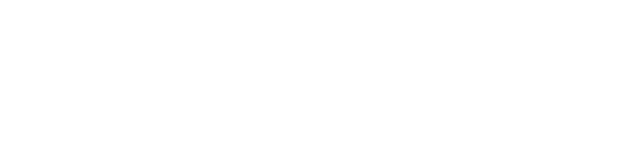
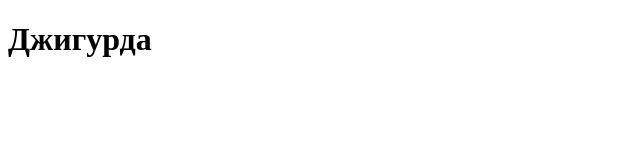
Before and after one commit to Rad1on/twelfth-round, a plain HTML site: page index.html in a window 1280 px wide. Shown: the whole page, without its empty margins (0-640 px from the left). Drawn offline with Linux system fonts and the light colour scheme.

Commit message:
Проверка

```diff
--- a/index.html
+++ b/index.html
@@ -4,9 +4,9 @@
     <meta charset="UTF-8">
     <meta http-equiv="X-UA-Compatible" content="IE=edge">
     <meta name="viewport" content="width=device-width, initial-scale=1.0">
-    <title>Document</title>
+    <title>Twelfth round</title>
 </head>
 <body>
-
+ <h1>Джигурда</h1>
 </body>
 </html>
```
